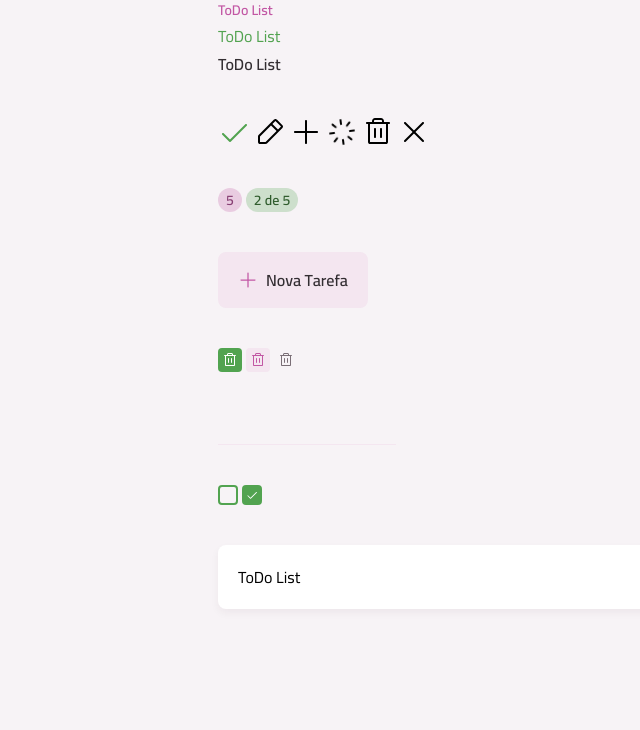
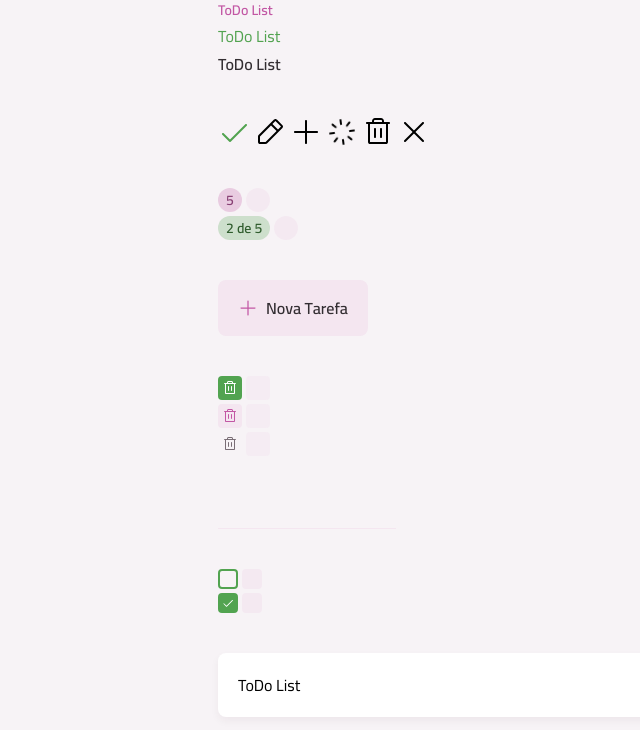
Before and after one commit to BrunoBecoski/reactjs-todo, a React (Vite) app: page / in a window 1280 px wide. Shown: the top 730 px of the page, without its empty margins (178-818 px from the left). Built offline with nearby package versions, Linux system fonts and the light colour scheme.

Commit message:
Cria o componente Skeleton

```diff
--- a/src/App.tsx
+++ b/src/App.tsx
@@ -14,6 +14,7 @@
 import SpinnerIcon from "./assets/icons/spinner.svg?react";
 import TrashIcon from "./assets/icons/trash.svg?react";
 import XIcon from "./assets/icons/x.svg?react";
+import Skeleton from "./components/skeleton";
 
 export default function App() {
   return (
@@ -36,33 +37,64 @@
           <Icon svg={XIcon} />
         </div>
 
+        <div className="flex flex-col gap-1">
           <div className="flex gap-1">
             <Badge variant="secondary">5</Badge>
+            <Badge variant="secondary" loading>
+              5
+            </Badge>
+          </div>
+          <div className="flex gap-1">
             <Badge variant="primary">2 de 5</Badge>
+            <Badge variant="primary" loading>
+              2 de 5
+            </Badge>
+          </div>
         </div>
 
         <div>
           <Button icon={PlusIcon}>Nova Tarefa</Button>
         </div>
 
+        <div className="flex flex-col gap-1">
           <div className="flex gap-1">
             <ButtonIcon icon={TrashIcon} />
+            <ButtonIcon icon={TrashIcon} loading />
+          </div>
+          <div className="flex gap-1">
             <ButtonIcon icon={TrashIcon} variant="secondary" />
+            <ButtonIcon icon={TrashIcon} variant="secondary" loading />
+          </div>
+          <div className="flex gap-1">
             <ButtonIcon icon={TrashIcon} variant="tertiary" />
+            <ButtonIcon icon={TrashIcon} variant="tertiary" loading />
+          </div>
         </div>
 
         <div>
           <InputText />
         </div>
 
+        <div className="flex flex-col gap-1">
           <div className="flex gap-1">
             <InputCheckbox />
+            <InputCheckbox loading />
+          </div>
+          <div className="flex gap-1">
             <InputCheckbox checked />
+            <InputCheckbox checked loading />
+          </div>
         </div>
 
         <div>
           <Card size="md">ToDo List</Card>
         </div>
+
+        <div className="space-y-2">
+          <Skeleton className="h-6" rounded="sm" />
+          <Skeleton className="w-96 h-6" />
+          <Skeleton className="size-12" rounded="full" />
+        </div>
       </div>
     </Container>
   );
--- a/src/components/badge.tsx
+++ b/src/components/badge.tsx
@@ -1,13 +1,15 @@
 import type { ComponentProps } from "react";
-import { cva, type VariantProps } from "class-variance-authority";
+import { cva, cx, type VariantProps } from "class-variance-authority";
 
 import Text from "./text";
+import Skeleton from "./skeleton";
 
 export const badgeVariants = cva(
   "inline-flex items-center justify-center rounded-full",
   {
     variants: {
       variant: {
+        none: "",
         primary: "bg-green-light",
         secondary: "bg-pink-light",
       },
@@ -25,6 +27,7 @@
 export const badgeTextVariants = cva("", {
   variants: {
     variant: {
+      none: "",
       primary: "text-green-dark",
       secondary: "text-pink-dark",
     },
@@ -34,16 +37,43 @@
   },
 });
 
+export const badgeSkeletonVariants = cva("", {
+  variants: {
+    size: {
+      sm: "size-6",
+    },
+  },
+  defaultVariants: {
+    size: "sm",
+  },
+});
+
 interface BadgeProps
-  extends ComponentProps<"div">, VariantProps<typeof badgeVariants> {}
+  extends ComponentProps<"div">, VariantProps<typeof badgeVariants> {
+  loading?: boolean;
+}
 
 export default function Badge({
   variant,
   size,
   className,
   children,
+  loading = false,
   ...props
 }: BadgeProps) {
+  if (loading) {
+    return (
+      <Skeleton
+        rounded="full"
+        className={cx(
+          badgeVariants({ variant: "none" }),
+          badgeSkeletonVariants({ size }),
+          className,
+        )}
+      />
+    );
+  }
+
   return (
     <div className={badgeVariants({ variant, size, className })} {...props}>
       <Text variant="body-sm-bold" className={badgeTextVariants({ variant })}>
--- a/src/components/button-icon.tsx
+++ b/src/components/button-icon.tsx
@@ -2,12 +2,14 @@
 import { cva, type VariantProps } from "class-variance-authority";
 
 import Icon from "./icon";
+import Skeleton from "./skeleton";
 
 export const buttonIconVariants = cva(
   "inline-flex items-center justify-center cursor-pointer transition group",
   {
     variants: {
       variant: {
+        none: "",
         primary: "bg-green-base hover:bg-green-dark",
         secondary: "bg-gray-200 hover:bg-pink-base",
         tertiary: "bg-transparent hover:bg-gray-200",
@@ -19,7 +21,6 @@
         true: "opacity-50 pointer-events-none",
       },
     },
-
     defaultVariants: {
       variant: "primary",
       size: "sm",
@@ -31,6 +32,8 @@
 export const buttonIconIconVariants = cva("transition", {
   variants: {
     variant: {
+      none: "",
+
       primary: "fill-white",
       secondary: "fill-pink-base group-hover:fill-white",
       tertiary: "fill-gray-300 group-hover:fill-gray-400",
@@ -50,6 +53,7 @@
     Omit<ComponentProps<"button">, "size" | "disabled">,
     VariantProps<typeof buttonIconVariants> {
   icon: ComponentProps<typeof Icon>["svg"];
+  loading?: boolean;
 }
 
 export default function ButtonIcon({
@@ -58,8 +62,18 @@
   className,
   icon,
   disabled = false,
+  loading = false,
   ...props
 }: ButtonIconProps) {
+  if (loading) {
+    return (
+      <Skeleton
+        rounded="sm"
+        className={buttonIconVariants({ variant: "none", size, className })}
+      />
+    );
+  }
+
   return (
     <button
       className={buttonIconVariants({ variant, size, disabled, className })}
--- a/src/components/button.tsx
+++ b/src/components/button.tsx
@@ -51,7 +51,6 @@
       md: "text-base",
     },
   },
-
   defaultVariants: {
     variant: "primary",
     size: "md",
--- a/src/components/input-checkbox.tsx
+++ b/src/components/input-checkbox.tsx
@@ -4,15 +4,21 @@
 import Icon from "./icon";
 
 import CheckIcon from "../assets/icons/check.svg?react";
+import Skeleton from "./skeleton";
 
 export const inputCheckboxWrapperVariants = cva(
   "inline-flex items-center cursor-pointer justify-center relative group",
 );
 
 export const inputCheckboxVariants = cva(
-  "appearance-none peer flex items-center justify-center border-2 border-solid border-green-base cursor-pointer  overflow-hidden transition hover:border-green-dark hover:bg-green-dark/20 checked:border-green-base checked:bg-green-base group-hover:checked:border-green-dark group-hover:checked:bg-green-dark",
+  "appearance-none peer flex items-center justify-center  cursor-pointer  overflow-hidden transition ",
   {
     variants: {
+      variant: {
+        none: "",
+        default:
+          "border-2 border-solid border-green-base hover:border-green-dark hover:bg-green-dark/20 checked:border-green-base checked:bg-green-base group-hover:checked:border-green-dark group-hover:checked:bg-green-dark",
+      },
       size: {
         md: "size-5 rounded-sm",
       },
@@ -21,6 +27,7 @@
       },
     },
     defaultVariants: {
+      variant: "default",
       size: "md",
       disabled: false,
     },
@@ -44,19 +51,32 @@
 interface InputCheckboxProps
   extends
     Omit<ComponentProps<"input">, "size" | "disabled">,
-    VariantProps<typeof inputCheckboxVariants> {}
+    VariantProps<typeof inputCheckboxVariants> {
+  loading?: boolean;
+}
 
 export default function InputCheckbox({
+  variant,
   size,
   className,
   disabled = false,
+  loading = false,
   ...props
 }: InputCheckboxProps) {
+  if (loading) {
+    return (
+      <Skeleton
+        rounded="sm"
+        className={inputCheckboxVariants({ variant: "none", size })}
+      />
+    );
+  }
+
   return (
     <label className={inputCheckboxWrapperVariants({ className })}>
       <input
         type="checkbox"
-        className={inputCheckboxVariants({ size, disabled })}
+        className={inputCheckboxVariants({ variant, size, disabled })}
         {...props}
       />
       <Icon svg={CheckIcon} className={inputCheckboxIconVariants({ size })} />
--- a/src/components/input-text.tsx
+++ b/src/components/input-text.tsx
@@ -14,7 +14,6 @@
         true: "pointer-events-none",
       },
     },
-
     defaultVariants: {
       size: "md",
       disabled: true,
--- /dev/null
+++ b/src/components/skeleton.tsx
@@ -0,0 +1,31 @@
+import { cva, type VariantProps } from "class-variance-authority";
+import type { ComponentProps } from "react";
+
+export const skeletonVariants = cva(
+  "animate-pulse bg-gray-200 pointer-events-none",
+  {
+    variants: {
+      rounded: {
+        sm: "rounded-sm",
+        lg: "rounded-lg",
+        full: "rounded-full",
+      },
+    },
+    defaultVariants: {
+      rounded: "lg",
+    },
+  },
+);
+
+interface SkeletonProps
+  extends ComponentProps<"div">, VariantProps<typeof skeletonVariants> {}
+
+export default function Skeleton({
+  rounded,
+  className,
+  ...props
+}: SkeletonProps) {
+  return (
+    <div className={skeletonVariants({ rounded, className })} {...props} />
+  );
+}
```
Lines whose indentation alone changed are shown as unchanged.
